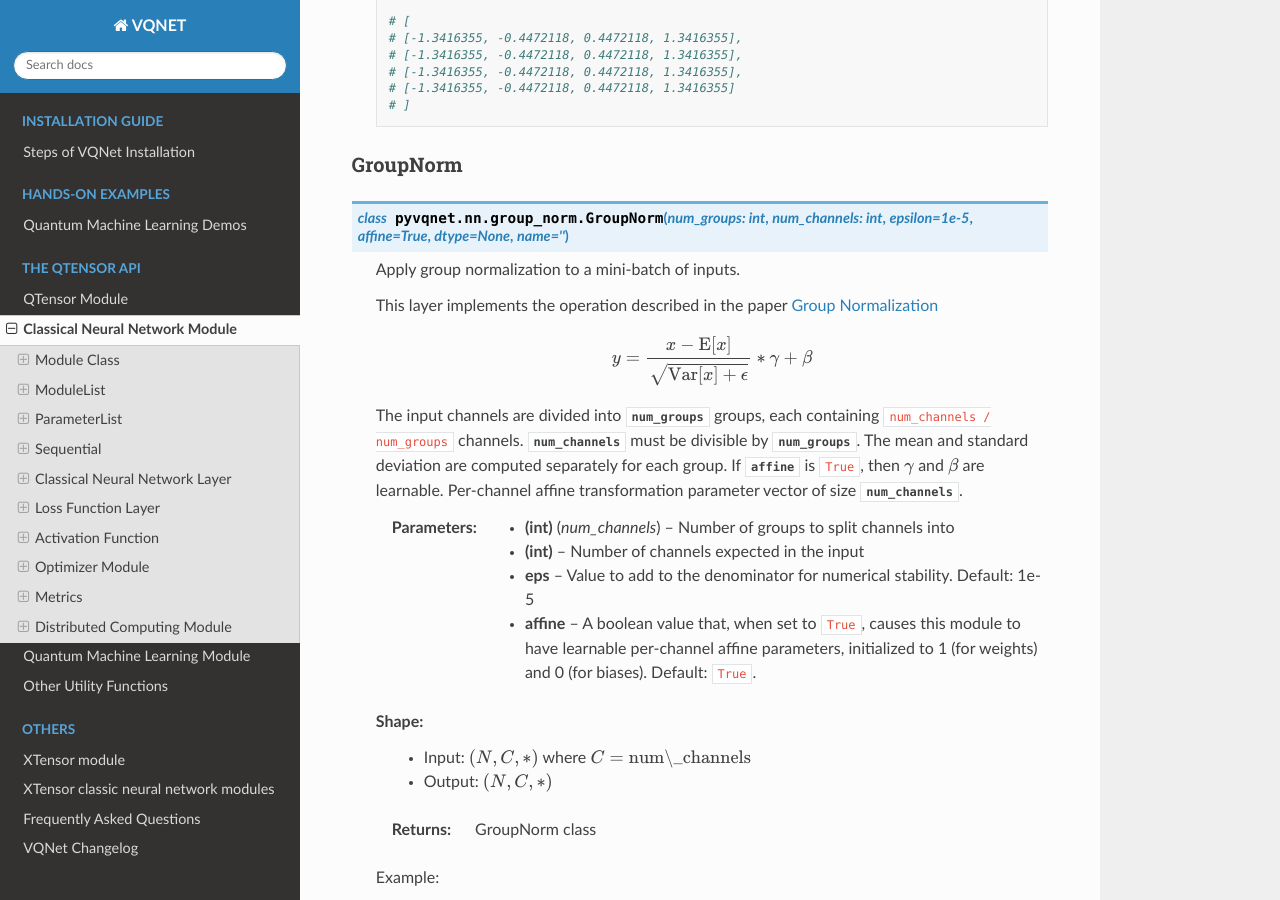
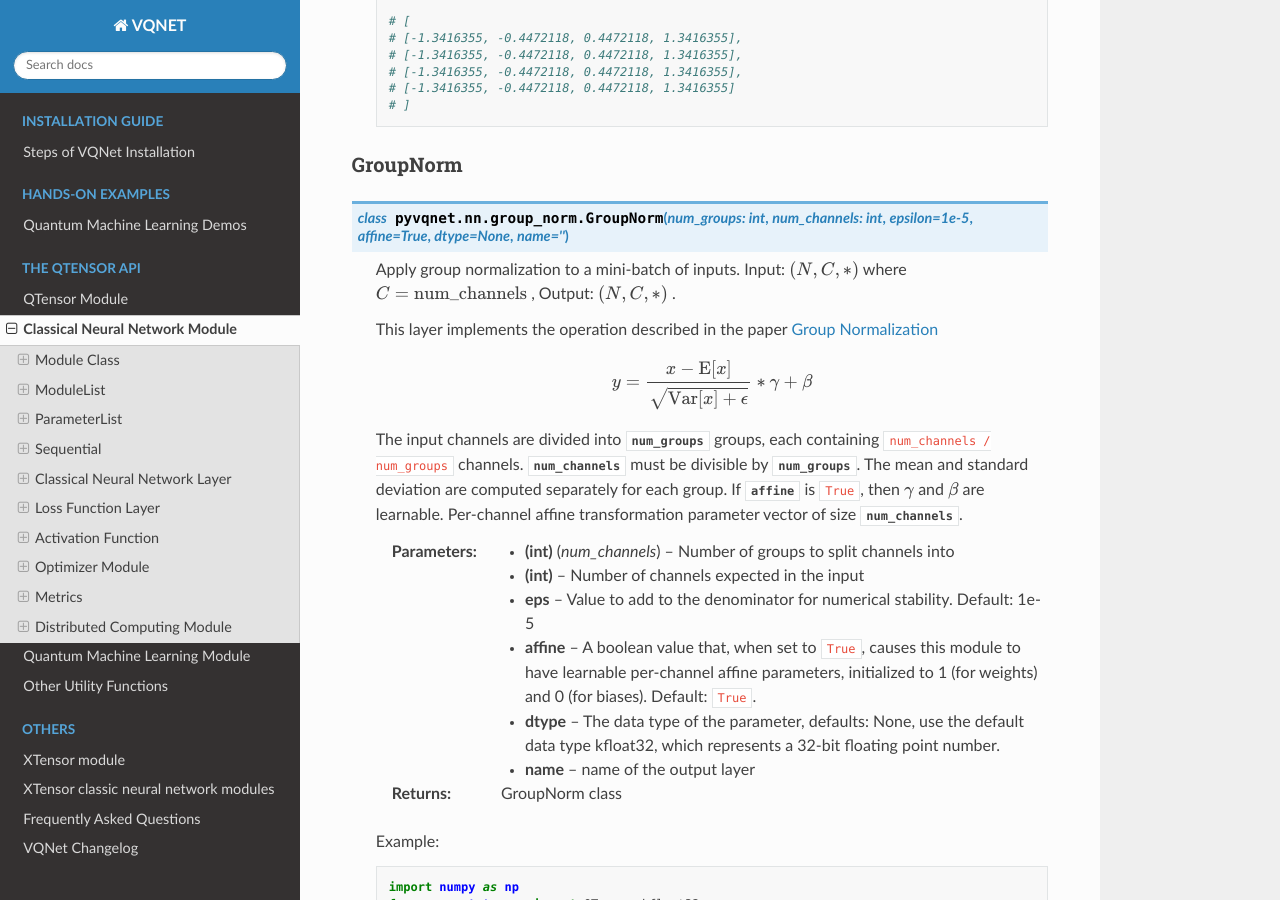
Before and after one commit to OriginQ/VQNET2.0-tutorial-en, a Sphinx documentation site: the page built from source/rst/nn.rst, in a window 1280 px wide and 900 px high, scrolled down 20333 px. Built offline with Sphinx 7.4.7 and the Read the Docs theme 2.0.0, drawn with Linux system fonts in a browser that asks for light colours; some of the changed text lies outside the part shown.

```diff
--- a/source/rst/nn.rst
+++ b/source/rst/nn.rst
@@ -983,7 +983,6 @@ LayerNorm1d
     :param epsilon: `float` - numerical stability constant, defaults to 1e-5
     :param affine: A boolean value that, when set to ``True``, causes this module to have learnable per-channel affine parameters, initialized to 1 (for weights) and 0 (for biases). Default: ``True``.
     :param dtype: The data type of the parameter, defaults: None, use the default data type kfloat32, which represents a 32-bit floating point number.
-
     :param name: name of the output layer
 
     :return: a LayerNorm1d class
@@ -1012,7 +1011,7 @@ GroupNorm
 
 .. py:class:: pyvqnet.nn.group_norm.GroupNorm(num_groups: int, num_channels: int, epsilon = 1e-5, affine = True, dtype = None, name = "")
 
-    Apply group normalization to a mini-batch of inputs.
+    Apply group normalization to a mini-batch of inputs. Input: :math:`(N, C, *)` where :math:`C=\text{num_channels}` , Output: :math:`(N, C, *)` .
 
     This layer implements the operation described in the paper `Group Normalization <https://arxiv.org/abs/1803.08494>`__
 
@@ -1026,10 +1025,8 @@ GroupNorm
     :param num_channels (int): Number of channels expected in the input
     :param eps: Value to add to the denominator for numerical stability. Default: 1e-5
     :param affine: A boolean value that, when set to ``True``, causes this module to have learnable per-channel affine parameters, initialized to 1 (for weights) and 0 (for biases). Default: ``True``.
-
-    Shape:
-        - Input: :math:`(N, C, *)` where :math:`C=\text{num\_channels}`
-        - Output: :math:`(N, C, *)`
+    :param dtype: The data type of the parameter, defaults: None, use the default data type kfloat32, which represents a 32-bit floating point number.
+    :param name: name of the output layer
 
     :return: GroupNorm class
 
```
Also changed, not shown: source/rst/QTensor.rst (+5 -8 lines).
